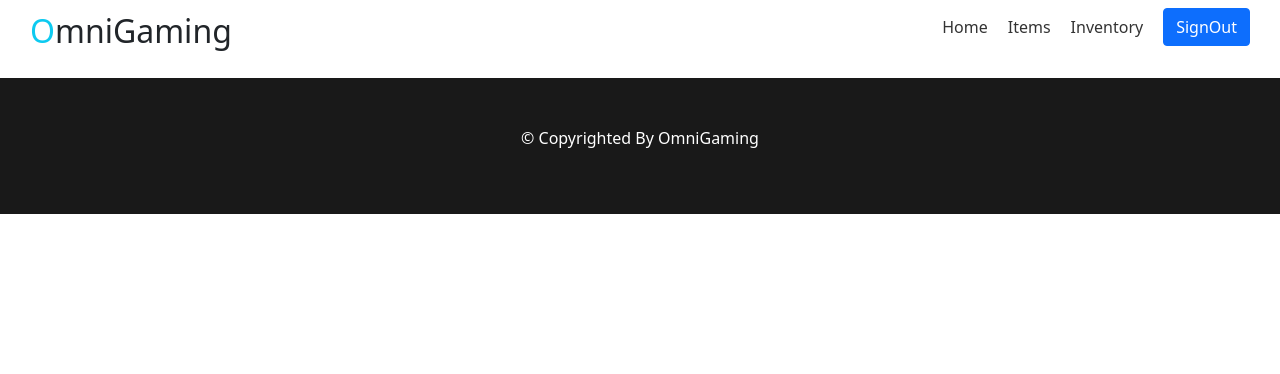
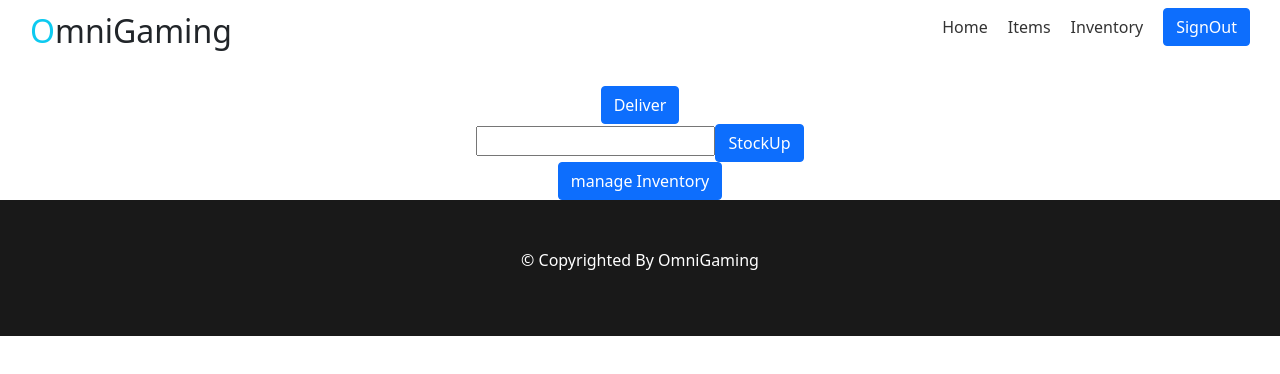
Before and after one commit to AbdurrahmanTalha/omnigaming-client, a React (Create React App) app: page /inventory/1 in a window 1280 px wide. Shown: the top 374 px of the page. Built offline with nearby package versions, Linux system fonts and the light colour scheme; no server answers; sample sign-in values are in the browser's storage.

Commit message:
finaly finished stocked thingy or whatever

```diff
--- a/src/App.js
+++ b/src/App.js
@@ -10,6 +10,7 @@ import { ToastContainer } from 'react-toastify';
 import RequireAuth from './Components/Account/RequireAuth/RequireAuth';
 import ManageItem from './Components/ManageItem/ManageItem';
 import Login from './Components/Account/Login/Login';
+import ManageInv from './Components/ManageInv/ManageInv';
 function App() {
   return (
     <div className="App">
@@ -19,6 +20,7 @@ function App() {
         <Route path="/register" element={<Register></Register>}></Route>
         <Route path="/inventory/:itemId" element={<RequireAuth><ManageItem></ManageItem></RequireAuth>}></Route>
         <Route path="/login" element={<Login></Login>}></Route>
+        <Route path="/inventory" element={<ManageInv></ManageInv>}></Route>
       </Routes>
       <Footer></Footer>
 
--- a/src/Components/Account/Login/Login.js
+++ b/src/Components/Account/Login/Login.js
@@ -1,7 +1,7 @@
 import React, { useState } from 'react';
 import { Button, Form } from 'react-bootstrap';
 import { useSignInWithEmailAndPassword } from 'react-firebase-hooks/auth';
-import { useLocation, useNavigate } from 'react-router-dom';
+import { Link, useLocation, useNavigate } from 'react-router-dom';
 import auth from '../../../firebase.init';
 import SocialLogin from '../SocialLogin/SocialLogin';
 
@@ -40,7 +40,7 @@ const Login = () => {
                     <Form.Label>Password</Form.Label>
                     <Form.Control onBlur={(e) => setPass(e.target.value)} type="password" name="password" placeholder="Password" />
                 </Form.Group>
-
+                <p>Don't Have a account? <Link to="/register">Create one now!</Link></p>
                 <Button className="w-100" variant="primary" type="submit">
                     Login
                 </Button>
--- a/src/Components/Account/Register/Register.js
+++ b/src/Components/Account/Register/Register.js
@@ -4,7 +4,7 @@ import { createUserWithEmailAndPassword, sendEmailVerification } from "firebase/
 import auth from '../../../firebase.init';
 import "./Register.css"
 import SocialLogin from '../SocialLogin/SocialLogin';
-import { useLocation, useNavigate } from 'react-router-dom';
+import { Link, useLocation, useNavigate } from 'react-router-dom';
 import { useSendEmailVerification } from 'react-firebase-hooks/auth';
 const Register = () => {
     const navigate = useNavigate();
@@ -31,7 +31,10 @@ const Register = () => {
                     const user = userCredential.user;
                     sendEmailVerification()
                     alert("We have sended a email verification.")
-                    console.log(user)
+                    if (user.providerData[0]?.providerId === 'password' && user.emailVerified) {
+
+                        navigate(from, { replace: true });
+                    }
 
                 })
                 .catch((error) => {
@@ -61,6 +64,7 @@ const Register = () => {
                     <Form.Label>Confirm Password</Form.Label>
                     <Form.Control type="password" name="cPassword" placeholder="Confirm Password" />
                 </Form.Group>
+                <p>Already Have a account? <Link to="/login">Login!</Link></p>
                 <Button className="w-100" variant="primary" type="submit">
                     Register
                 </Button>
--- a/src/Components/Card/ComputerCards.js
+++ b/src/Components/Card/ComputerCards.js
@@ -3,7 +3,6 @@ import { Button, Card } from 'react-bootstrap';
 import { useNavigate } from 'react-router-dom';
 
 const ComputerCards = computer => {
-    console.log(computer);
     const navigate = useNavigate();
 
     const navigateToServiceDetail = id => {
--- /dev/null
+++ b/src/Components/ManageInv/ManageInv.js
@@ -0,0 +1,11 @@
+import React from 'react';
+
+const ManageInv = () => {
+    return (
+        <div>
+            <h2 > Manage inv</h2>
+        </div>
+    );
+};
+
+export default ManageInv;
--- a/src/Components/ManageItem/ManageItem.js
+++ b/src/Components/ManageItem/ManageItem.js
@@ -1,14 +1,69 @@
-import React from 'react';
-import { useParams } from 'react-router-dom';
+import React, { useState } from 'react';
+import { Link, useParams } from 'react-router-dom';
 import useItemDetail from '../../Hooks/useItemDetail';
 
 const ManageItem = () => {
     const { itemId } = useParams();
     const [item] = useItemDetail(itemId);
-    console.log(item)
+
+
+    const handleUpdateUser = event => {
+        event.preventDefault()
+        const quantity = item.quantity - 1;
+        const updatedQuantity = { quantity };
+        const url = `http://localhost:5000/item/${itemId}`;
+        fetch(url, {
+            method: 'PUT',
+            headers: {
+                'content-type': 'application/json'
+            },
+            body: JSON.stringify(updatedQuantity)
+        })
+            .then(res => res.json())
+            .then(data => {
+                console.log('success', data);
+
+            })
+    }
+
+    const handleStockUp = event => {
+        const oldQuantity = item.quantity;
+        const newQuantity = event.target.quantity.value;
+        const quantity = Number(oldQuantity) + Number(newQuantity);
+        console.log(quantity)
+        event.preventDefault()
+        const updatedQuantity = { quantity };
+        const url = `http://localhost:5000/item/${itemId}`;
+        fetch(url, {
+            method: 'PUT',
+            headers: {
+                'content-type': 'application/json'
+            },
+            body: JSON.stringify(updatedQuantity)
+        })
+            .then(res => res.json())
+            .then(data => {
+                console.log('success', data);
+
+            })
+    }
     return (
         <div>
             <h2>{item.name}</h2>
+            <h2>{item._id}</h2>
+            <p>{item.desc}</p>
+            <p>{item.price}</p>
+            <p>{item.quantity}</p>
+            <p>{item.supplier}</p>
+            <button className="btn btn-primary" onClick={handleUpdateUser}>Deliver</button>
+
+            <form onSubmit={handleStockUp}>
+                <input type="number" name="quantity" />
+                <button type="submit" className="btn btn-primary" name="stock" >StockUp</button>
+            </form>
+
+            <Link to="/inventory" className="btn btn-primary">manage Inventory</Link>
+
         </div>
     );
 };
--- a/src/Components/Navbar/Navbar.js
+++ b/src/Components/Navbar/Navbar.js
@@ -18,15 +18,16 @@ const Navbar = () => {
                 <h2><span className="text-info">O</span>mniGaming</h2>
             </div>
             <ul className="nav-items d-flex">
-                <li className="nav-item"><Link to="/">Home</Link></li>
+            <li className="nav-item"><Link to="/">Home</Link></li>
                 <li className="nav-item"><Link to="#">Items</Link></li>
                 <li className="nav-item"><Link to="#">Inventory</Link></li>
                 <li>{
                     user ?
                         <button className="btn btn-primary" onClick={handleSignOut}>SignOut</button>
                         :
-                        <Link className="btn btn-primary" to="/register">Login</Link>
-                }</li>
+                        <Link className="btn btn-primary" to="/login">Login</Link>
+                   }
+                </li>
             </ul>
         </nav>
     );
--- a/src/Hooks/useItemDetail.js
+++ b/src/Hooks/useItemDetail.js
@@ -5,13 +5,12 @@ const useItemDetail = itemId => {
 
     useEffect(() => {
         const url = `http://localhost:5000/item/${itemId}`;
-        console.log(url);
         fetch(url)
             .then(res => res.json())
             .then(data => setItem(data));
 
     }, [itemId]);
-    return [item]
+    return [item, setItem]
 }
 
 export default useItemDetail;
```
